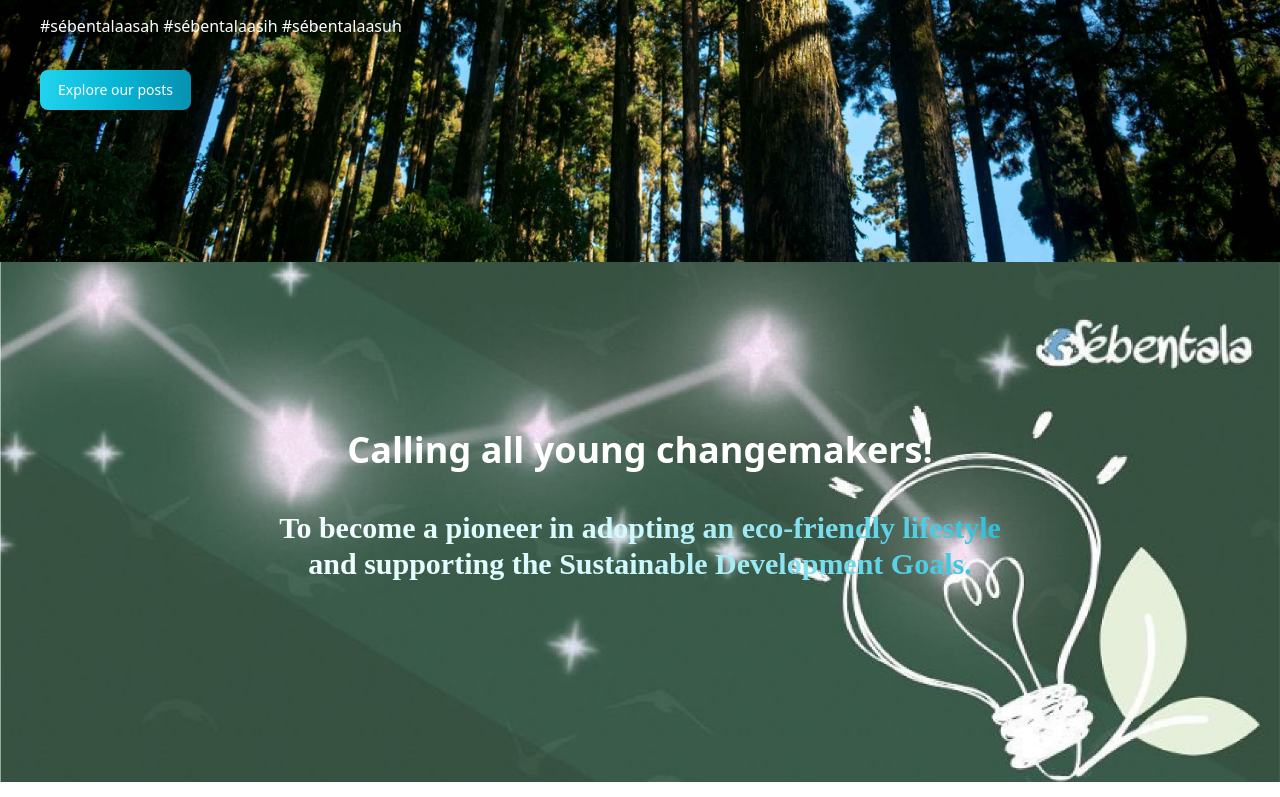
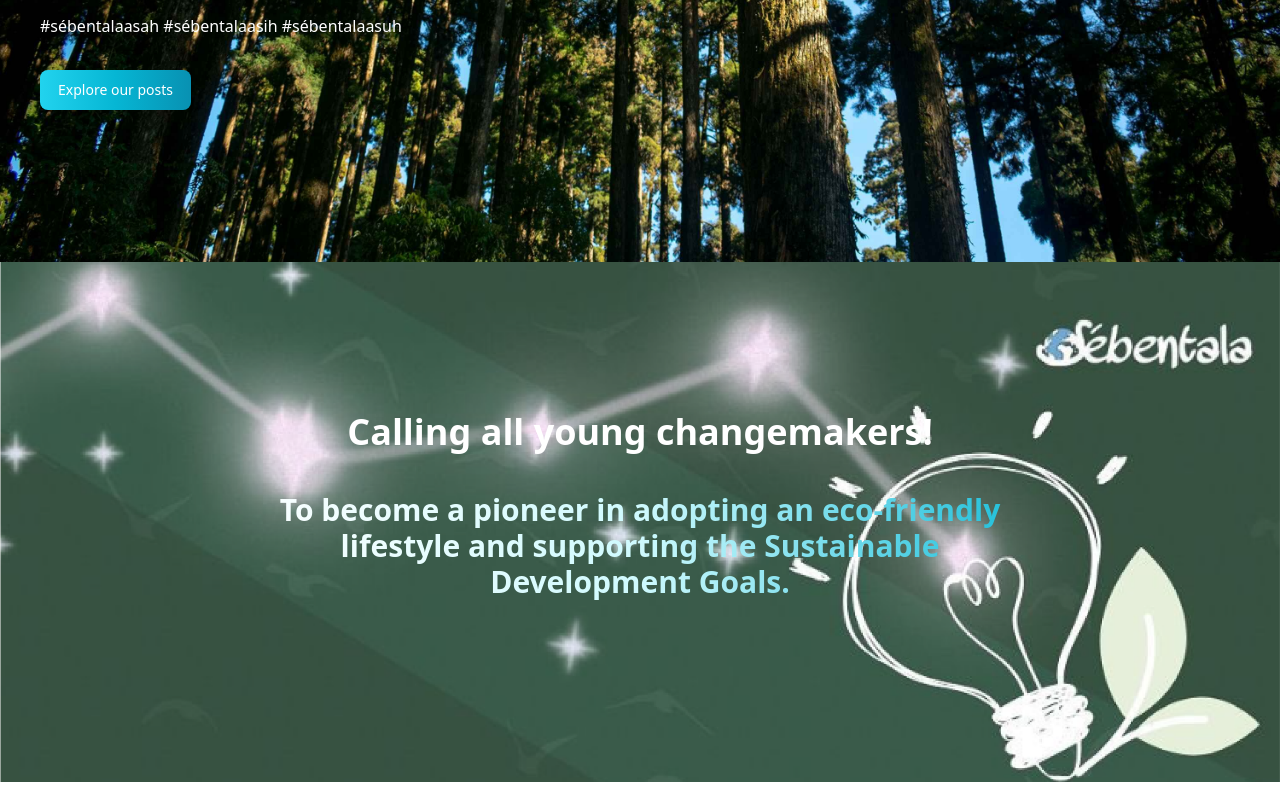
Before and after one commit to geraldoaaron/sebentala-web, a Next.js app: page / in a window 1280 px wide. Shown: the part 402-1199 px from the top of the page. Built offline with nearby package versions, Linux system fonts and the light colour scheme; no server answers.

Commit message:
tailwindconfig delete font

```diff
--- a/tailwind.config.js
+++ b/tailwind.config.js
@@ -15,9 +15,6 @@ module.exports = {
         background: "var(--background)",
         foreground: "var(--foreground)",
       },
-      fontFamily: {
-        dancing: ["Dancing Script", "cursive"],
-      },
     },
   },
   plugins: [flowbite.plugin()],
```
